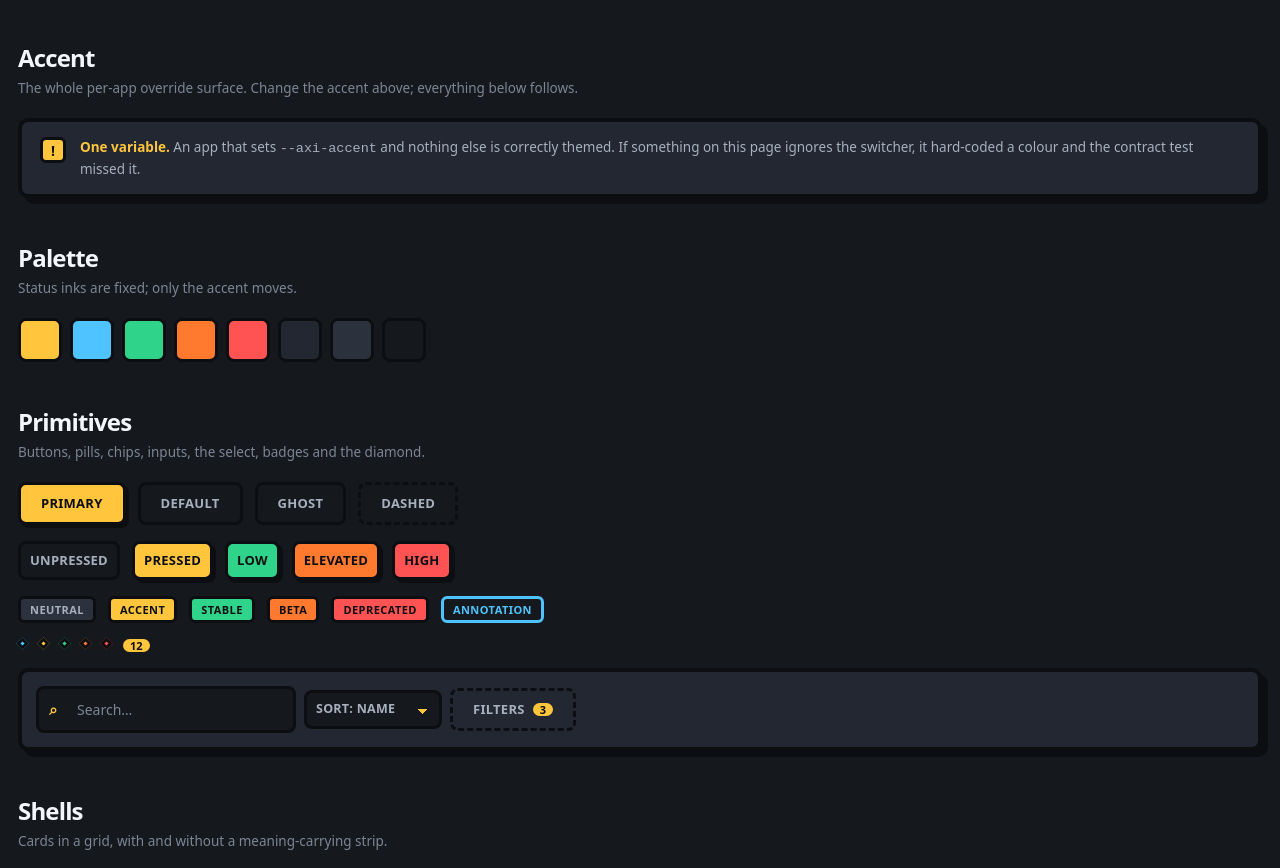
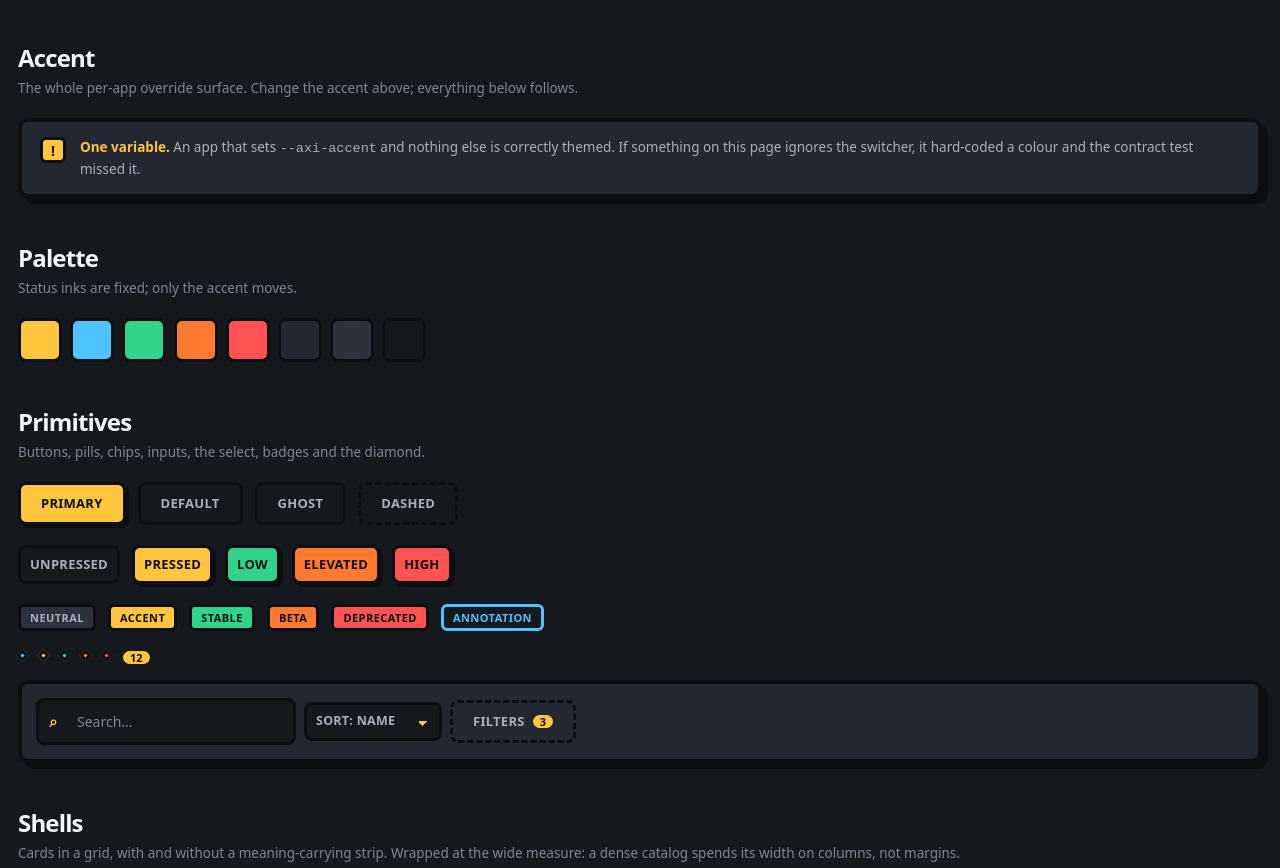
Before and after one commit to darkharasho/axi-design, a website: page index.html in a window 1280 px wide. Shown: the part 72-940 px from the top of the page. Drawn offline with Linux system fonts and the light colour scheme.

Commit message:
fix(gallery): exercise .axi-stack and .axi-page--wide; give .axi-panel its own padding
Review found two shipped classes the gallery never exercised: .axi-stack
(the primitives demos now share vertical rhythm through it instead of ad hoc
margins) and .axi-page--wide (the Shells card grid now sits inside it, the
dense-grid measure it exists for).

Review also found the Prose section's .axi-panel needed style="padding: 26px"
to look right — every consumer would have had to invent the same padding.
.axi-panel now sets its own padding (var(--axi-panel-pad, 26px)), following
the same per-instance-knob pattern as --axi-grid-min. Verified .axi-notice,
.axi-toolbar, .axi-menu__pop and .axi-card each redeclare their own
background/border/radius/shadow/padding independently and never apply the
.axi-panel class, so none of them inherit the new default.

Co-Authored-By: Claude Opus 5 <noreply@anthropic.com>

```diff
--- a/index.html
+++ b/index.html
@@ -72,14 +72,15 @@
     <h2>Primitives</h2>
     <p>Buttons, pills, chips, inputs, the select, badges and the diamond.</p>
 
-    <div class="g-demo">
+    <div class="axi-stack" style="--axi-stack-gap: 20px; margin-bottom: 16px">
+      <div class="g-demo" style="margin-bottom: 0">
         <a class="axi-btn axi-btn--primary" href="#">Primary</a>
         <a class="axi-btn" href="#">Default</a>
         <a class="axi-btn axi-btn--ghost" href="#">Ghost</a>
         <a class="axi-btn axi-btn--dashed" href="#">Dashed</a>
       </div>
 
-    <div class="g-demo">
+      <div class="g-demo" style="margin-bottom: 0">
         <button class="axi-pill" aria-pressed="false" type="button">Unpressed</button>
         <button class="axi-pill" aria-pressed="true" type="button">Pressed</button>
         <button class="axi-pill" aria-pressed="true" type="button" style="--axi-pill-fill: var(--axi-ok)">Low</button>
@@ -87,7 +88,7 @@
         <button class="axi-pill" aria-pressed="true" type="button" style="--axi-pill-fill: var(--axi-danger)">High</button>
       </div>
 
-    <div class="g-demo">
+      <div class="g-demo" style="margin-bottom: 0">
         <span class="axi-chip">Neutral</span>
         <span class="axi-chip axi-chip--accent">Accent</span>
         <span class="axi-chip axi-chip--ok">Stable</span>
@@ -96,13 +97,14 @@
         <span class="axi-chip axi-chip--meta">Annotation</span>
       </div>
 
-    <div class="g-demo">
+      <div class="g-demo" style="margin-bottom: 0">
         <span class="axi-diamond"></span>
         <span class="axi-diamond axi-diamond--accent"></span>
         <span class="axi-diamond axi-diamond--ok"></span>
         <span class="axi-diamond axi-diamond--warn"></span>
         <span class="axi-diamond axi-diamond--danger"></span>
         <span class="axi-badge-count">12</span>
+      </div>
     </div>
 
     <div class="axi-toolbar">
@@ -134,7 +136,8 @@
 
   <section class="g-section" id="shells">
     <h2>Shells</h2>
-    <p>Cards in a grid, with and without a meaning-carrying strip.</p>
+    <p>Cards in a grid, with and without a meaning-carrying strip. Wrapped at the wide measure: a dense catalog spends its width on columns, not margins.</p>
+    <div class="axi-page axi-page--wide" style="padding-inline: 0">
     <div class="axi-grid" style="--axi-grid-min: 280px">
       <a class="axi-card axi-card--strip" href="#" style="--axi-card-strip: var(--axi-ok)">
         <div class="axi-card__head">
@@ -180,6 +183,7 @@
         <div class="axi-card__meta">Rust <span class="axi-card__go">Docs &rarr;</span></div>
       </a>
     </div>
+    </div>
 
     <div class="g-demo" style="margin-top: 20px">
       <button class="axi-btn" type="button" id="open-drawer">Open the drawer</button>
@@ -194,7 +198,7 @@
   <section class="g-section" id="prose">
     <h2>Prose</h2>
     <p>One class on the container; nothing inside carries a class.</p>
-    <div class="axi-panel" style="padding: 26px">
+    <div class="axi-panel">
       <div class="axi-prose axi-page axi-page--narrow" style="padding-inline: 0">
         <h1>Installing the suite</h1>
         <p>The fastest way to get every app is <a href="#">AxiOM</a>, which installs and updates the rest for you. If you would rather install one app on its own, each has a standalone release.</p>
--- a/src/primitives.css
+++ b/src/primitives.css
@@ -13,6 +13,10 @@
   border: var(--axi-border-panel) solid var(--axi-ink-line);
   border-radius: var(--axi-radius);
   box-shadow: var(--axi-offset-panel) var(--axi-offset-panel) 0 var(--axi-ink-line);
+  /* A panel owns its padding so every consumer doesn't have to invent one;
+     override per instance with --axi-panel-pad where a tighter or looser
+     fit is genuinely called for. */
+  padding: var(--axi-panel-pad, 26px);
 }
 
 /* ---------- button ---------- */
```
Also changed, not shown: dist/axi.css. Lines whose indentation alone changed are shown as unchanged.
